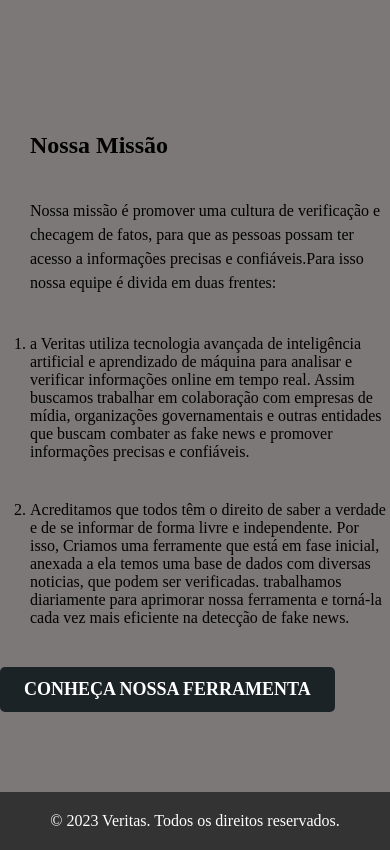
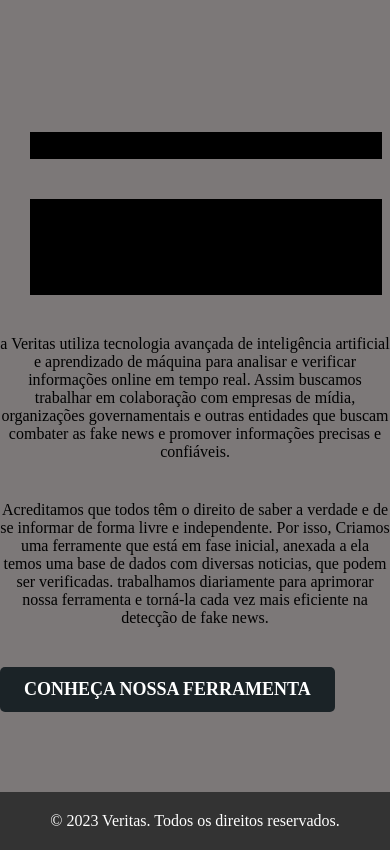
Before and after one commit to JoaoMDantas/workOfThinking.github.io, a plain HTML site: page index.html in a window 390 px wide. Shown: the part 860-1710 px from the top of the page. Drawn offline with Linux system fonts and the light colour scheme.

Commit message:
very changes

```diff
--- a/style.css
+++ b/style.css
@@ -120,8 +120,10 @@
       font-size: 24px;
       margin-left: 30px;
       margin-right: 8px;
-      color: normal;
+      color: black;
+      background-color:black;
 
+      text-align: center;
 
     }
 
@@ -129,12 +131,15 @@
       font-size: 16px;
       margin-left: 30px;
       margin-right: 8px;
-      color:normal;
+      color:black;
+      background-color:black;
+      text-align: center;
 
 
     }
-    li{margin-left: 30px;
+    li{margin-left: 30px auto;
       color:black;
+      text-align: center;
 
     }
   }
```
